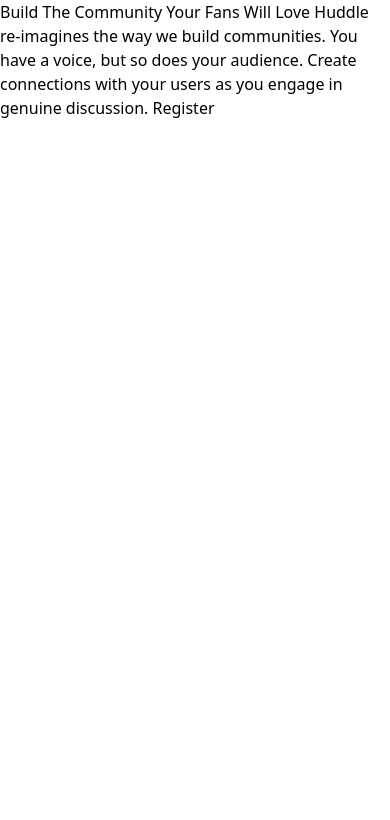
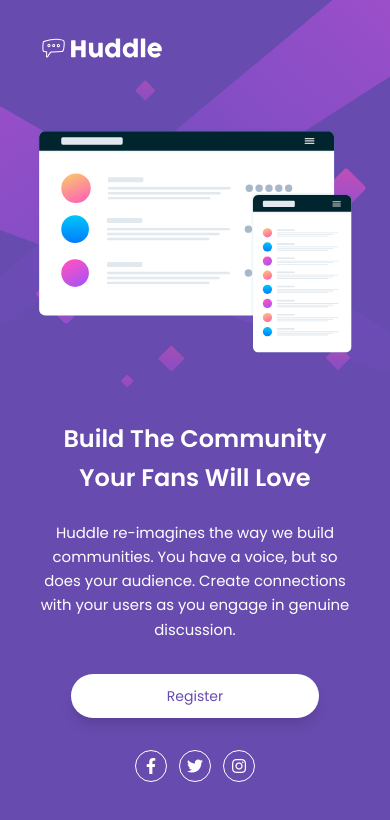
Before and after one commit to JustinByrne/FM-huddle-landing-page, a website: page index.html in a window 390 px wide. Drawn offline with Linux system fonts and the light colour scheme.

Commit message:
Created mobile view

```diff
--- a/index.html
+++ b/index.html
@@ -6,15 +6,46 @@
         <meta name="viewport" content="width=device-width, initial-scale=1.0">
         <link rel="icon" type="image/png" sizes="32x32" href="./images/favicon-32x32.png">
         <title>Frontend Mentor | Huddle landing page with single introductory section</title>
+        <link rel="preconnect" href="https://fonts.googleapis.com">
+        <link rel="preconnect" href="https://fonts.gstatic.com" crossorigin>
+        <link href="https://fonts.googleapis.com/css2?family=Open+Sans&family=Poppins:wght@400;600&display=swap" rel="stylesheet">
+        <link rel="stylesheet" href="https://use.fontawesome.com/releases/v5.15.3/css/all.css" integrity="sha384-SZXxX4whJ79/gErwcOYf+zWLeJdY/qpuqC4cAa9rOGUstPomtqpuNWT9wdPEn2fk" crossorigin="anonymous">
         <link href="./tailwind.css" rel="stylesheet">
     </head>
 
-    <body>
-        Build The Community Your Fans Will Love
-
-        Huddle re-imagines the way we build communities. You have a voice, but so does your audience.
-        Create connections with your users as you engage in genuine discussion.
-
-        Register
+    <body class="bg-violet">
+        <div class="px-9 lg:px-16 bg-mobile lg:bg-desktop bg-no-repeat bg-contain lg:h-screen">
+            <header class="pt-8 pb-16">
+                <img class="h-8" src="./images/logo.svg">
+            </header>
+            <main class="text-center grid grid-cols-1 lg:grid-cols-2 gap-16 pb-8">
+                <div>
+                    <img src="./images/illustration-mockups.svg">
+                </div>
+                <div>
+                    <h1 class="font-poppins text-2xl text-white font-bold pb-6 leading-relaxed">
+                        Build The Community Your Fans Will Love
+                    </h1>
+                    <p class="font-poppins text-white text-[0.93rem] pb-8 leading-relaxed">
+                        Huddle re-imagines the way we build communities. You have a voice, but so does your audience.
+                        Create connections with your users as you engage in genuine discussion.
+                    </p>
+                    <button class="font-poppins bg-white hover:bg-magenta text-violet hover:text-white text-sm px-24 py-3 rounded-full shadow-lg">
+                        Register
+                    </button>
+                </div>
+            </main>
+            <footer class="flex space-x-3 justify-center lg:justify-end lg:text-xl">
+                <div class="text-white hover:text-magenta border border-white hover:border-magenta rounded-full w-8 h-8 lg:w-10 lg:h-10 flex justify-center items-center cursor-pointer">
+                    <i class="fab fa-facebook-f"></i>
+                </div>
+                <div class="text-white hover:text-magenta border border-white hover:border-magenta rounded-full w-8 h-8 lg:w-10 lg:h-10 flex justify-center items-center cursor-pointer">
+                    <i class="fab fa-twitter"></i>
+                </div>
+                <div class="text-white hover:text-magenta border border-white hover:border-magenta rounded-full w-8 h-8 lg:w-10 lg:h-10 flex justify-center items-center cursor-pointer">
+                    <i class="fab fa-instagram"></i>
+                </div>
+            </footer>
+        </div>
     </body>
 </html>
```
Also changed, not shown: tailwind.css.
